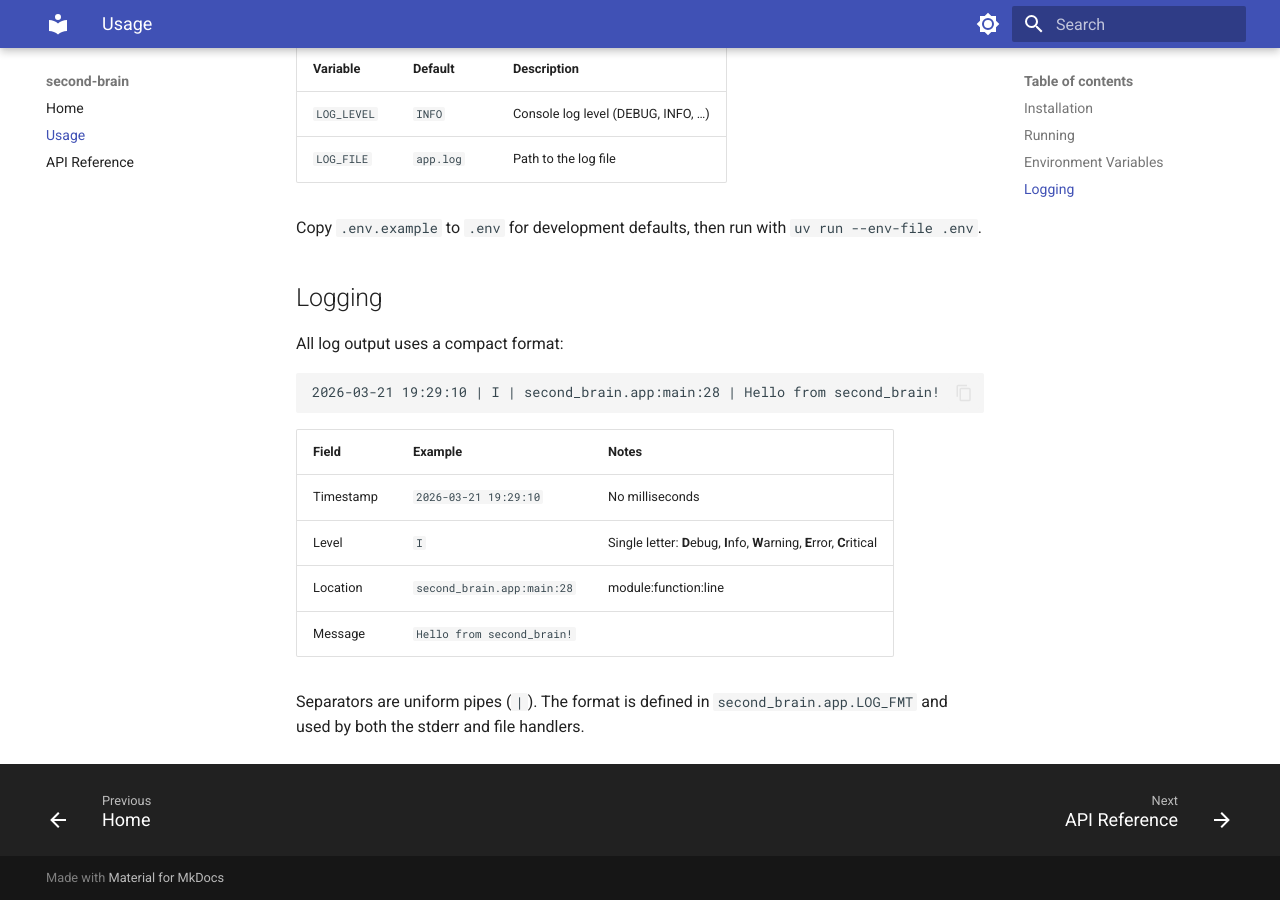
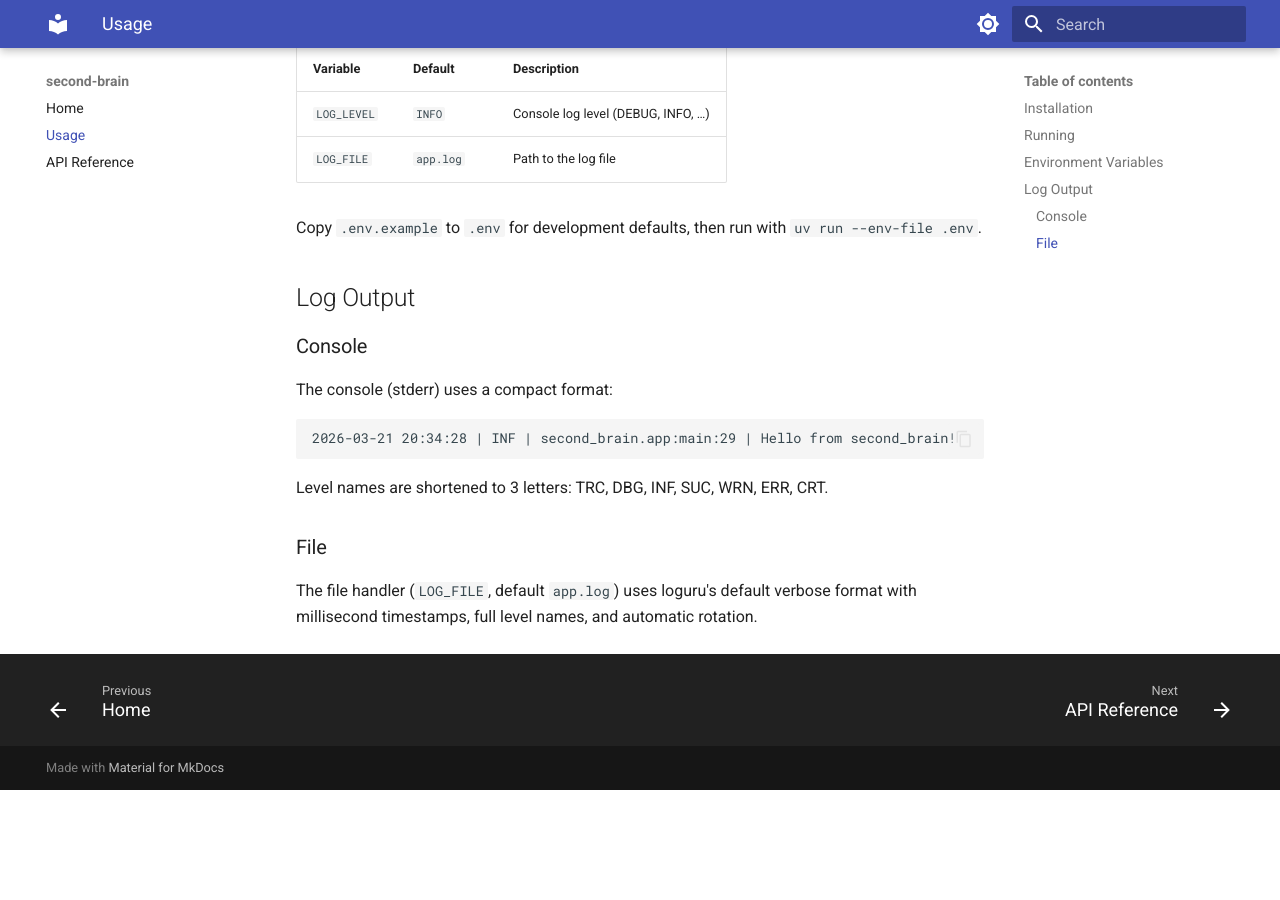
Before and after one commit to can2131/second_brain, an MkDocs documentation site: the page built from docs/usage.md, in a window 1280 px wide and 900 px high, scrolled down 647 px. Built offline with MkDocs 1.6.1 and Material for MkDocs 9.7.7, drawn with Linux system fonts in a browser that asks for light colours; after the commit the page ends 1437 px from its top, so only the background shows below that.

Commit message:
These were updated from the course.

````diff
--- a/docs/usage.md
+++ b/docs/usage.md
@@ -32,20 +32,19 @@ uv run python -m second_brain
 
 Copy `.env.example` to `.env` for development defaults, then run with `uv run --env-file .env`.
 
-## Logging
+## Log Output
 
-All log output uses a compact format:
+### Console
+
+The console (stderr) uses a compact format:
 
 ```
-2026-03-21 19:29:10 | I | second_brain.app:main:28 | Hello from second_brain!
+2026-03-21 20:34:28 | INF | second_brain.app:main:29 | Hello from second_brain!
 ```
 
-| Field     | Example                      | Notes                                                                     |
-|-----------|------------------------------|---------------------------------------------------------------------------|
-| Timestamp | `2026-03-21 19:29:10`        | No milliseconds                                                           |
-| Level     | `I`                          | Single letter: **D**ebug, **I**nfo, **W**arning, **E**rror, **C**ritical  |
-| Location  | `second_brain.app:main:28`   | module:function:line                                                      |
-| Message   | `Hello from second_brain!`   |                                                                           |
+Level names are shortened to 3 letters: TRC, DBG, INF, SUC, WRN, ERR, CRT.
 
-Separators are uniform pipes (`|`). The format is defined in `second_brain.app.LOG_FMT`
-and used by both the stderr and file handlers.
+### File
+
+The file handler (`LOG_FILE`, default `app.log`) uses loguru's default verbose
+format with millisecond timestamps, full level names, and automatic rotation.
--- a/pyproject.toml
+++ b/pyproject.toml
@@ -5,7 +5,6 @@ build-backend = "uv_build"
 [project]
 name = "second-brain"
 version = "0.0.1"
-description = "A Python application"
 requires-python = ">=3.13"
 dependencies = [
     "loguru",
````
Also changed, not shown: README.md (+19 -19 lines), docs/index.md (+1 -2 lines), 6 other files.
